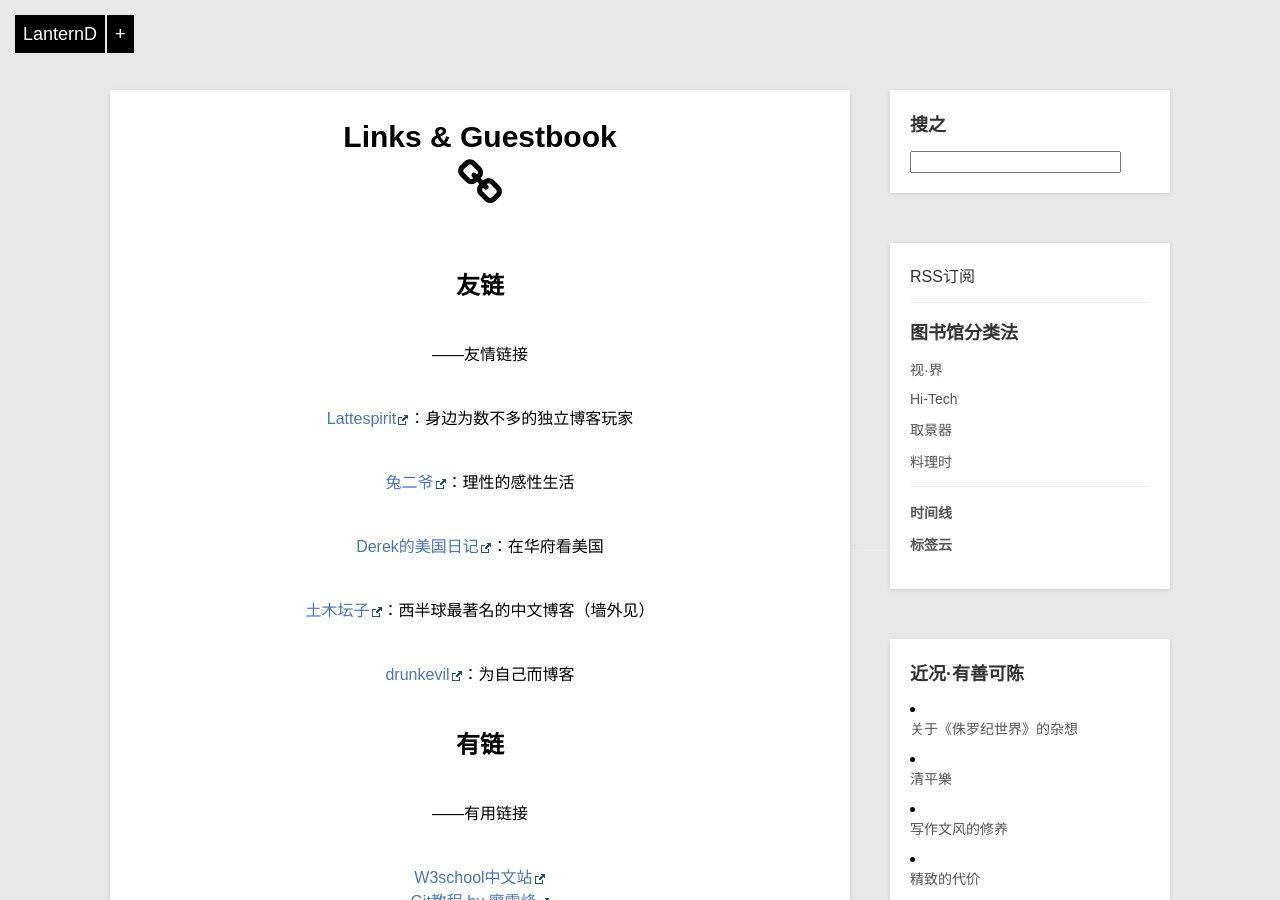
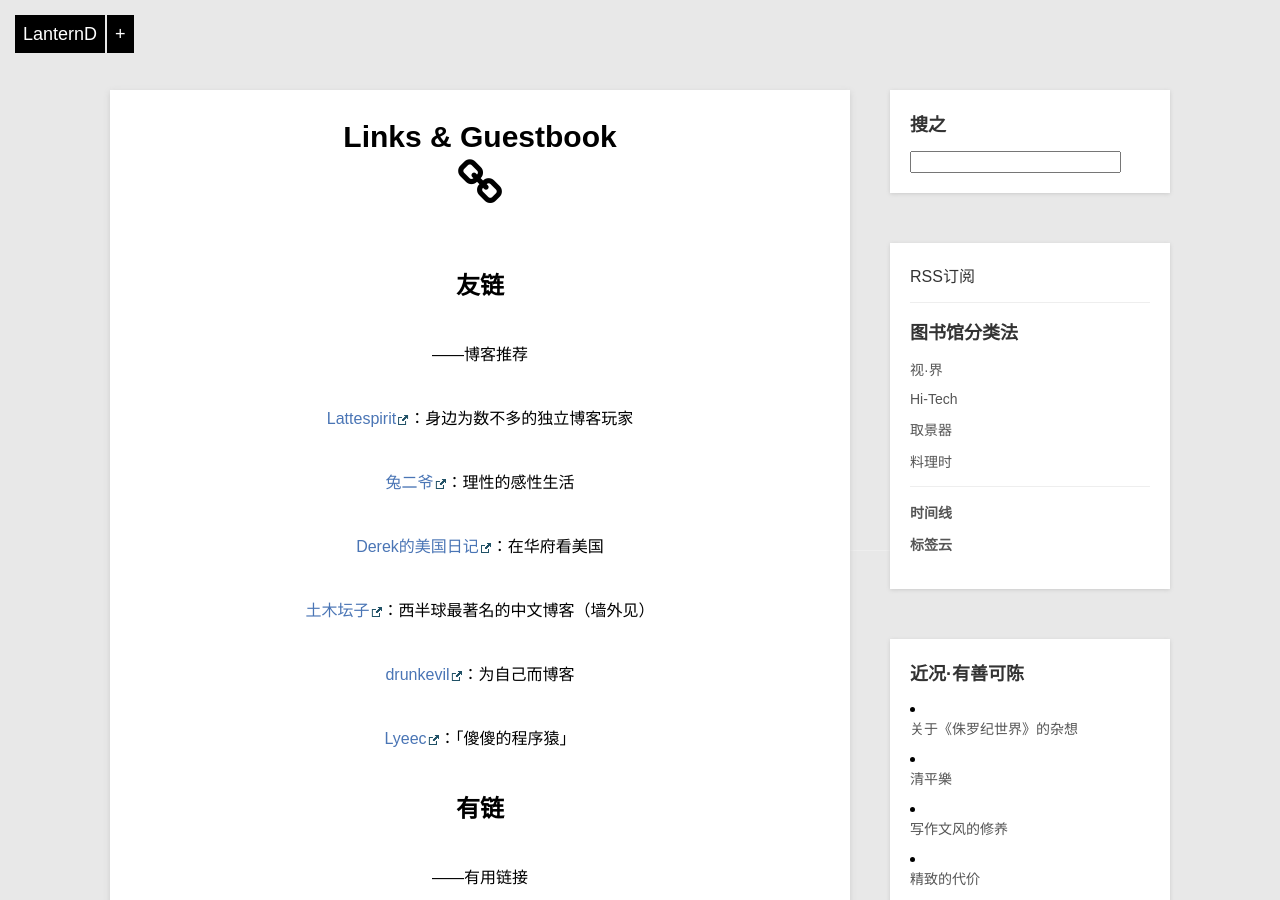
Before and after one commit to LanternD/lanternd.github.io, a Jekyll site: the page built from guestbook.html, in a window 1280 px wide and 900 px high. Built offline with Jekyll 4.4.1, drawn with Linux system fonts in a browser that asks for light colours; comment, search, counter and statistics services are not loaded.

Commit message:
update Guestbook

```diff
--- a/guestbook.html
+++ b/guestbook.html
@@ -10,7 +10,7 @@ id: guestbook
 <br>
 	<p><center><strong><font size="5">友链</font></strong></center></p>
 
-	<p></p><center>——友情链接</center><p></p>
+	<p></p><center>——博客推荐</center><p></p>
 
 	<p></p><center><a href="http://www.lattespirit.com">Lattespirit</a>：身边为数不多的独立博客玩家</center><p></p>
 
@@ -21,6 +21,8 @@ id: guestbook
 	<p></p><center><a href="https://tumutanzi.com/">土木坛子</a>：西半球最著名的中文博客（墙外见）</center><p></p>
 
 	<p></p><center><a href="http://drunkevil.com/">drunkevil</a>：为自己而博客</center><p></p>
+
+	<p></p><center><a href="http://drunkevil.com/">Lyeec</a>：「傻傻的程序猿」</center><p></p>
 
 	<p><center><strong><font size="5">有链</font></strong></center></p>
 
```
